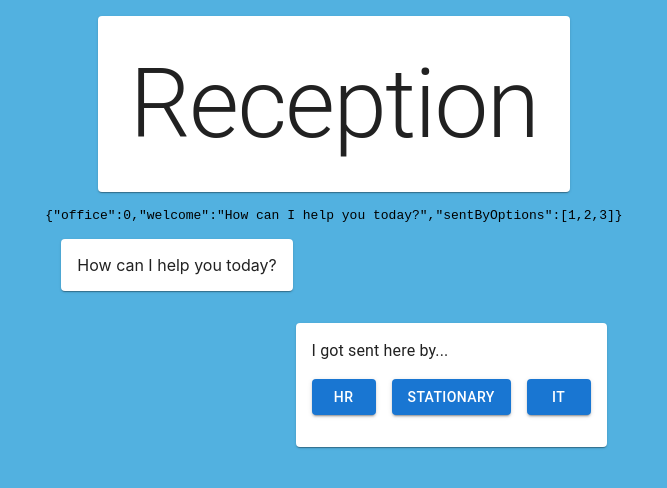
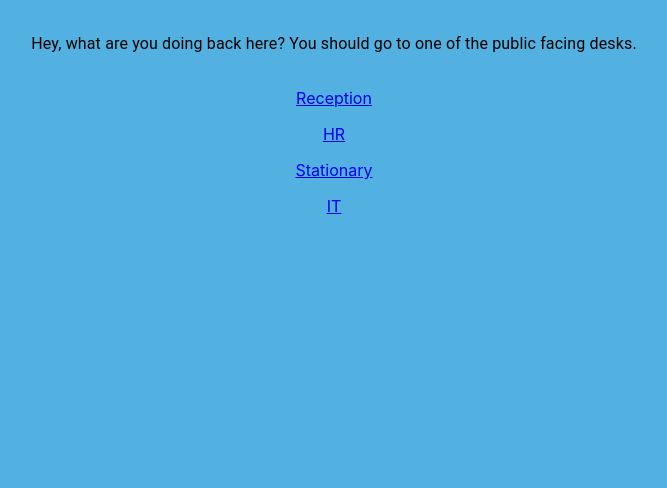
Before and after one commit to eedrah/bureaucracy, a React (Vite) app in the folder bureaucracy/: page /#/ in a window 1280 px wide. Shown: the top 488 px of the page, without its empty margins (306-973 px from the left). Built offline with nearby package versions, Linux system fonts and the light colour scheme.

Commit message:
make the back office

```diff
--- a/bureaucracy/src/App.tsx
+++ b/bureaucracy/src/App.tsx
@@ -4,6 +4,7 @@ import { Offices } from './funcs/logic'
 
 import Office from './views/Office'
 import Page from './views/Page'
+import BackOffice from './views/BackOffice'
 
 const theme = responsiveFontSizes(createTheme())
 
@@ -13,7 +14,23 @@ function App() {
       <HashRouter>
         <Routes>
           <Route path="/" element={<Page />}>
-            <Route index element={<Office office={Offices.Reception} />} />
+            <Route index element={<BackOffice />} />
+            <Route
+              path={Offices[Offices.Reception].toLocaleLowerCase()}
+              element={<Office office={Offices.Reception} />}
+            />
+            <Route
+              path={Offices[Offices.HR].toLocaleLowerCase()}
+              element={<Office office={Offices.HR} />}
+            />
+            <Route
+              path={Offices[Offices.Stationary].toLocaleLowerCase()}
+              element={<Office office={Offices.Stationary} />}
+            />
+            <Route
+              path={Offices[Offices.IT].toLocaleLowerCase()}
+              element={<Office office={Offices.IT} />}
+            />
           </Route>
         </Routes>
       </HashRouter>
--- /dev/null
+++ b/bureaucracy/src/views/BackOffice.tsx
@@ -0,0 +1,32 @@
+import { Link, Stack, Typography } from '@mui/material'
+import { Link as A } from 'react-router-dom'
+import { Offices } from '../funcs/logic'
+
+const BackOffice = () => (
+  <div
+    css={{
+      margin: '2rem',
+      display: 'flex',
+      flexDirection: 'column',
+      alignItems: 'center',
+      gap: '2rem',
+      textAlign: 'center',
+    }}
+  >
+    <Typography>
+      Hey, what are you doing back here? You should go to one of the public
+      facing desks.
+    </Typography>
+    <Stack spacing={2}>
+      {Object.values(Offices)
+        .filter((v) => isNaN(Number(v)))
+        .map((office: string) => (
+          <Link>
+            <A to={office}>{office}</A>
+          </Link>
+        ))}
+    </Stack>
+  </div>
+)
+
+export default BackOffice
```
